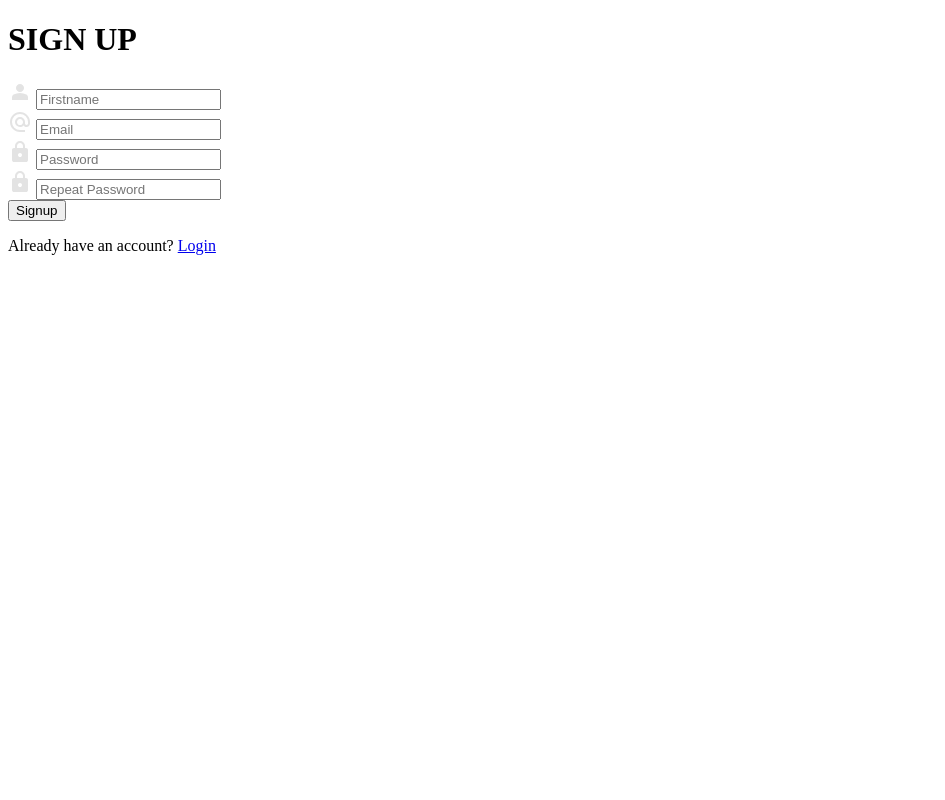
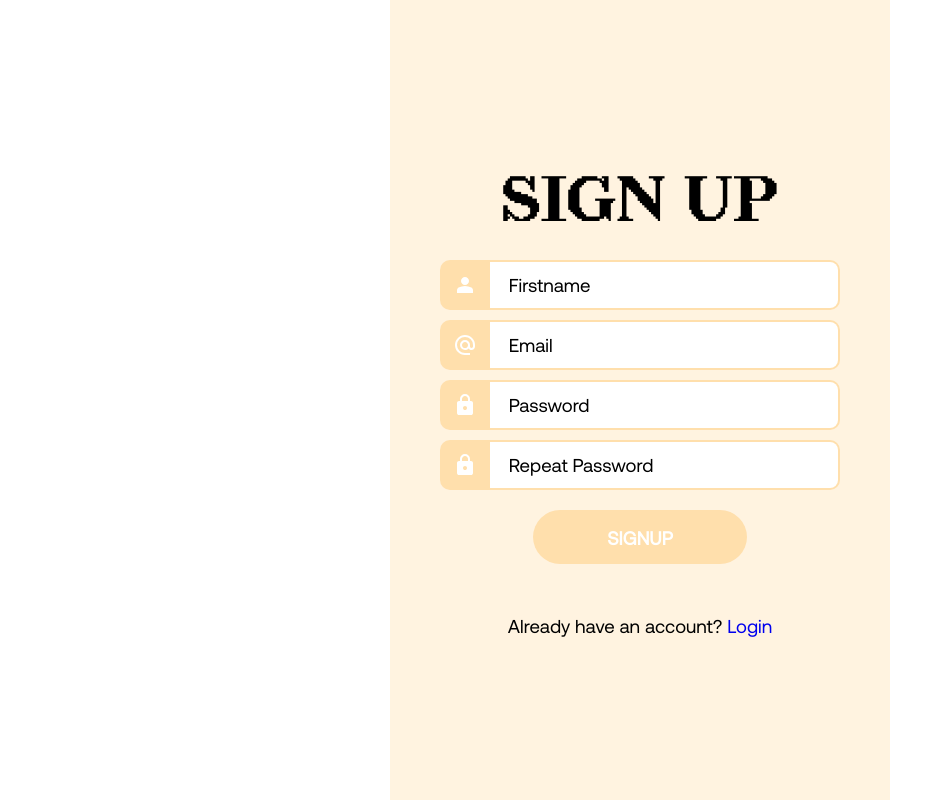
Before and after one commit to web-design-project-2025/web-design-project-group-09, a plain HTML site: page signup.html in a window 1280 px wide. Shown: the top 800 px of the page, without its empty margins (0-945 px from the left). Drawn offline with Linux system fonts and the light colour scheme.

Commit message:
Login and Sign up CSS calibration, and password API implementation

```diff
--- /dev/null
+++ b/css/login.css
@@ -0,0 +1,160 @@
+:root {
+  --accent-color: #ffdfac;
+  --base-color: white;
+  --text-color: black;
+  --input-color: #fff3e0;
+}
+
+@font-face {
+  font-family: "redaction-35";
+  src: url(../redaction-35-latin-700-normal.ttf);
+  font-weight: 700;
+  font-style: bold;
+}
+@font-face {
+  font-family: "Aeonik-Regular";
+  src: url(../Aeonik-Regular.ttf);
+  font-weight: 400;
+  font-style: normal;
+}
+@font-face {
+  font-family: "Aeonik-Italic";
+  src: url(../Aeonik-RegularItalic.ttf);
+  font-weight: 400;
+  font-style: italic;
+}
+@font-face {
+  font-family: "Aeonik-Bold";
+  src: url(../Aeonik-Bold.ttf);
+  font-weight: 700;
+  font-style: normal;
+}
+
+* {
+  margin: 0;
+  padding: 0;
+}
+
+html {
+  font-family: "Aeonik-Regular";
+  src: url(../Aeonik-Regular.ttf);
+  font-size: 14pt;
+  color: var(--text-color);
+  text-align: center;
+  height: 100%;
+  display: flex;
+  align-items: center;
+  justify-content: center;
+}
+
+#header-text {
+  font-family: "redaction-35", arial, sans-serif;
+  src: url(../redaction-35-latin-700-normal.ttf);
+  font-size: 48pt;
+  color: var(--text-color);
+}
+
+.wrapper {
+  background-color: var(--input-color);
+  min-height: 200vh;
+  width: max(500px);
+  display: flex;
+  flex-direction: column;
+  align-items: center;
+  justify-content: center;
+}
+
+form {
+  width: min(400px, 100%);
+  margin-top: 20px;
+  margin-bottom: 50px;
+  display: flex;
+  flex-direction: column;
+  align-items: center;
+  gap: 10px;
+}
+
+form > div {
+  width: 100%;
+  display: flex;
+  justify-content: center;
+}
+
+form label {
+  flex-shrink: 0;
+  height: 50px;
+  width: 50px;
+  background-color: var(--accent-color);
+  fill: var(--base-color);
+  border-radius: 10px 0 0 10px;
+  display: flex;
+  justify-content: center;
+  align-items: center;
+}
+
+form input {
+  box-sizing: border-box;
+  flex-grow: 1;
+  min-width: 0;
+  height: 50px;
+  padding: 1em;
+  font: inherit;
+  border-radius: 0 10px 10px 0;
+  border: 2px solid var(--accent-color);
+  border-left: none;
+  background-color: var(--base-color);
+  transition: 100ms ease;
+}
+
+form input:hover {
+  border: var(--accent-color);
+}
+
+form input:focus {
+  outline: none;
+  border-color: var(--text-color);
+}
+
+div:has(input:focus) > label {
+  background-color: var(--text-color);
+}
+
+form input::placeholder {
+  color: var(--text-color);
+}
+
+form button {
+  margin-top: 10px;
+  border: none;
+  border-radius: 1000px;
+  padding: 0.85em 4em;
+  background-color: var(--accent-color);
+  color: var(--base-color);
+  font: inherit;
+  font-weight: 600;
+  text-transform: uppercase;
+  cursor: pointer;
+}
+
+form button:hover {
+  background-color: var(--text-color);
+}
+
+form button:focus {
+  outline: none;
+  background-color: var(--text-color);
+}
+
+a {
+  text-decoration: none;
+}
+
+a:hover {
+  text-decoration: underline;
+}
+
+@media (max-width: 500px) {
+  .wrapper {
+    width: max(400px, 100%);
+  }
+}
--- a/signup.js
+++ b/js/signup.js
@@ -2,7 +2,7 @@ document.addEventListener("DOMContentLoaded", () => {
   const form = document.getElementById("form");
   const errorMessage = document.getElementById("error-message");
 
-  form.addEventListener("submit", function (e) {
+  form.addEventListener("submit", async function (e) {
     e.preventDefault();
 
     const username = document.getElementById("username-input").value.trim();
@@ -29,7 +29,10 @@ document.addEventListener("DOMContentLoaded", () => {
       return;
     }
 
-    const newUser = { username, email, password };
+    // Hash the password using SHA-256
+    const hashedPassword = await hashPassword(password);
+
+    const newUser = { username, email, password: hashedPassword };
     users.push(newUser);
     localStorage.setItem("users", JSON.stringify(users));
 
@@ -49,4 +52,16 @@ document.addEventListener("DOMContentLoaded", () => {
     errorMessage.style.color = "green";
     errorMessage.textContent = msg;
   }
+
+  // Function to hash string with SHA-256
+  async function hashPassword(password) {
+    const encoder = new TextEncoder();
+    const data = encoder.encode(password);
+    const hashBuffer = await crypto.subtle.digest("SHA-256", data);
+    const hashArray = Array.from(new Uint8Array(hashBuffer));
+    const hashHex = hashArray
+      .map((b) => b.toString(16).padStart(2, "0"))
+      .join("");
+    return hashHex;
+  }
 });
--- a/signup.html
+++ b/signup.html
@@ -4,11 +4,12 @@
     <meta charset="UTF-8" />
     <meta name="viewport" content="width=device-width, initial-scale=1.0" />
     <title>Document</title>
+    <link rel="stylesheet" href="css/login.css" />
   </head>
   <body>
     <main>
-      <div>
-        <h1>SIGN UP</h1>
+      <div class="wrapper">
+        <h1 id="header-text">SIGN UP</h1>
         <p id="error-message"></p>
         <form id="form">
           <div>
@@ -18,7 +19,6 @@
                 height="24px"
                 viewBox="0 -960 960 960"
                 width="24px"
-                fill="#e3e3e3"
               >
                 <path
                   d="M480-480q-66 0-113-47t-47-113q0-66 47-113t113-47q66 0 113 47t47 113q0 66-47 113t-113 47ZM160-160v-112q0-34 17.5-62.5T224-378q62-31 126-46.5T480-440q66 0 130 15.5T736-378q29 15 46.5 43.5T800-272v112H160Z"
@@ -39,7 +39,6 @@
                 height="24px"
                 viewBox="0 -960 960 960"
                 width="24px"
-                fill="#e3e3e3"
               >
                 <path
                   d="M480-80q-83 0-156-31.5T197-197q-54-54-85.5-127T80-480q0-83 31.5-156T197-763q54-54 127-85.5T480-880q83 0 156 31.5T763-763q54 54 85.5 127T880-480v58q0 59-40.5 100.5T740-280q-35 0-66-15t-52-43q-29 29-65.5 43.5T480-280q-83 0-141.5-58.5T280-480q0-83 58.5-141.5T480-680q83 0 141.5 58.5T680-480v58q0 26 17 44t43 18q26 0 43-18t17-44v-58q0-134-93-227t-227-93q-134 0-227 93t-93 227q0 134 93 227t227 93h200v80H480Zm0-280q50 0 85-35t35-85q0-50-35-85t-85-35q-50 0-85 35t-35 85q0 50 35 85t85 35Z"
@@ -60,7 +59,6 @@
                 height="24px"
                 viewBox="0 -960 960 960"
                 width="24px"
-                fill="#e3e3e3"
               >
                 <path
                   d="M240-80q-33 0-56.5-23.5T160-160v-400q0-33 23.5-56.5T240-640h40v-80q0-83 58.5-141.5T480-920q83 0 141.5 58.5T680-720v80h40q33 0 56.5 23.5T800-560v400q0 33-23.5 56.5T720-80H240Zm240-200q33 0 56.5-23.5T560-360q0-33-23.5-56.5T480-440q-33 0-56.5 23.5T400-360q0 33 23.5 56.5T480-280ZM360-640h240v-80q0-50-35-85t-85-35q-50 0-85 35t-35 85v80Z"
@@ -81,7 +79,6 @@
                 height="24px"
                 viewBox="0 -960 960 960"
                 width="24px"
-                fill="#e3e3e3"
               >
                 <path
                   d="M240-80q-33 0-56.5-23.5T160-160v-400q0-33 23.5-56.5T240-640h40v-80q0-83 58.5-141.5T480-920q83 0 141.5 58.5T680-720v80h40q33 0 56.5 23.5T800-560v400q0 33-23.5 56.5T720-80H240Zm240-200q33 0 56.5-23.5T560-360q0-33-23.5-56.5T480-440q-33 0-56.5 23.5T400-360q0 33 23.5 56.5T480-280ZM360-640h240v-80q0-50-35-85t-85-35q-50 0-85 35t-35 85v80Z"
@@ -104,6 +101,6 @@
         </p>
       </div>
     </main>
-    <script src="signup.js"></script>
+    <script src="js/signup.js"></script>
   </body>
 </html>
```
Also changed, not shown: js/login.js (renamed from login.js, +16 -3 lines), login.html (+4 -5 lines).
